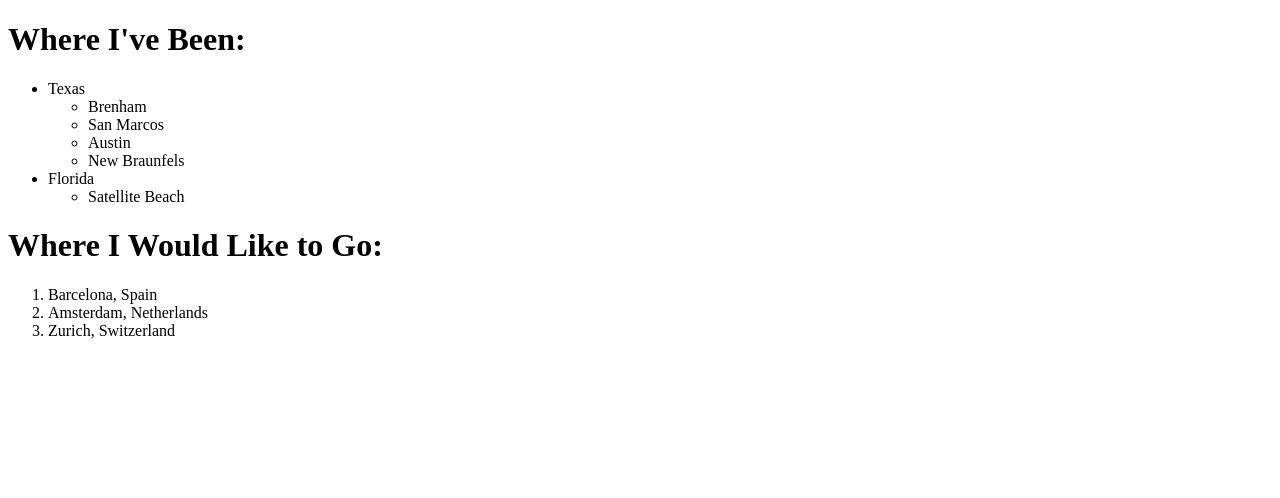
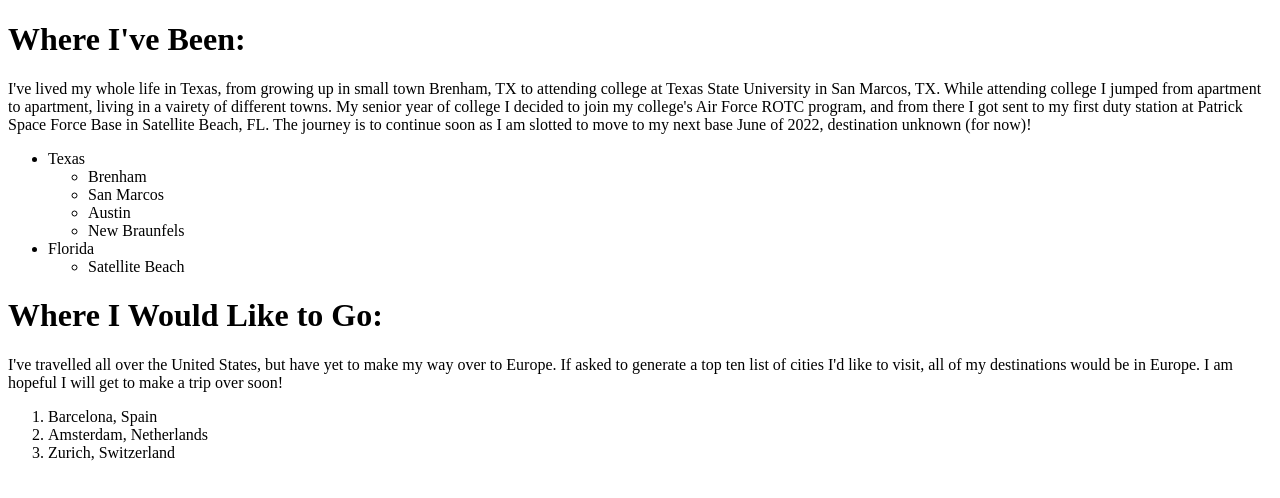
Before and after one commit to LindsayFarias/html-exercise, a plain HTML site: page index.html in a window 1280 px wide. Drawn offline with Linux system fonts and the light colour scheme.

Commit message:
Added Descriptions for Different Lists

```diff
--- a/index.html
+++ b/index.html
@@ -7,6 +7,12 @@
     <header>
       <h1>Where I've Been:</h1>
     </header>
+    <p>
+        I've lived my whole life in Texas, from growing up in small town Brenham, TX to attending college at Texas State University in San Marcos, TX.
+        While attending college I jumped from apartment to apartment, living in a vairety of different towns.
+        My senior year of college I decided to join my college's Air Force ROTC program, and from there I got sent to my first duty station at Patrick Space Force Base in Satellite Beach, FL.
+        The journey is to continue soon as I am slotted to move to my next base June of 2022, destination unknown (for now)!
+    </p>
     <ul>
       <li>Texas</li>
         <ul>
@@ -23,6 +29,10 @@
   <header>
       <h1>Where I Would Like to Go:</h1>
   </header>
+  <p>
+    I've travelled all over the United States, but have yet to make my way over to Europe. If asked to generate a top ten list of cities I'd like to visit, all of my destinations would be in Europe.
+    I am hopeful I will get to make a trip over soon!
+  </p>
   <ol>
       <li>Barcelona, Spain</li>
       <li>Amsterdam, Netherlands</li>
```
